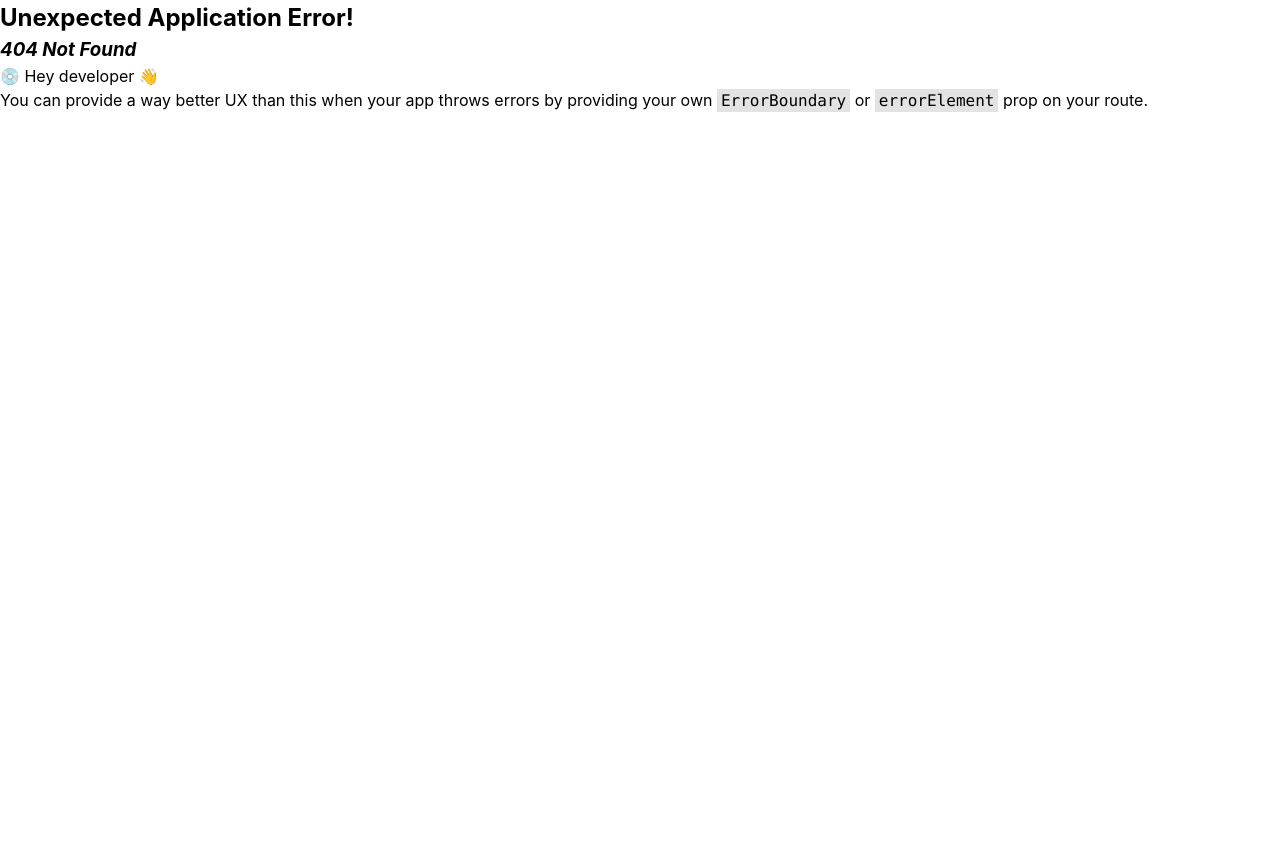
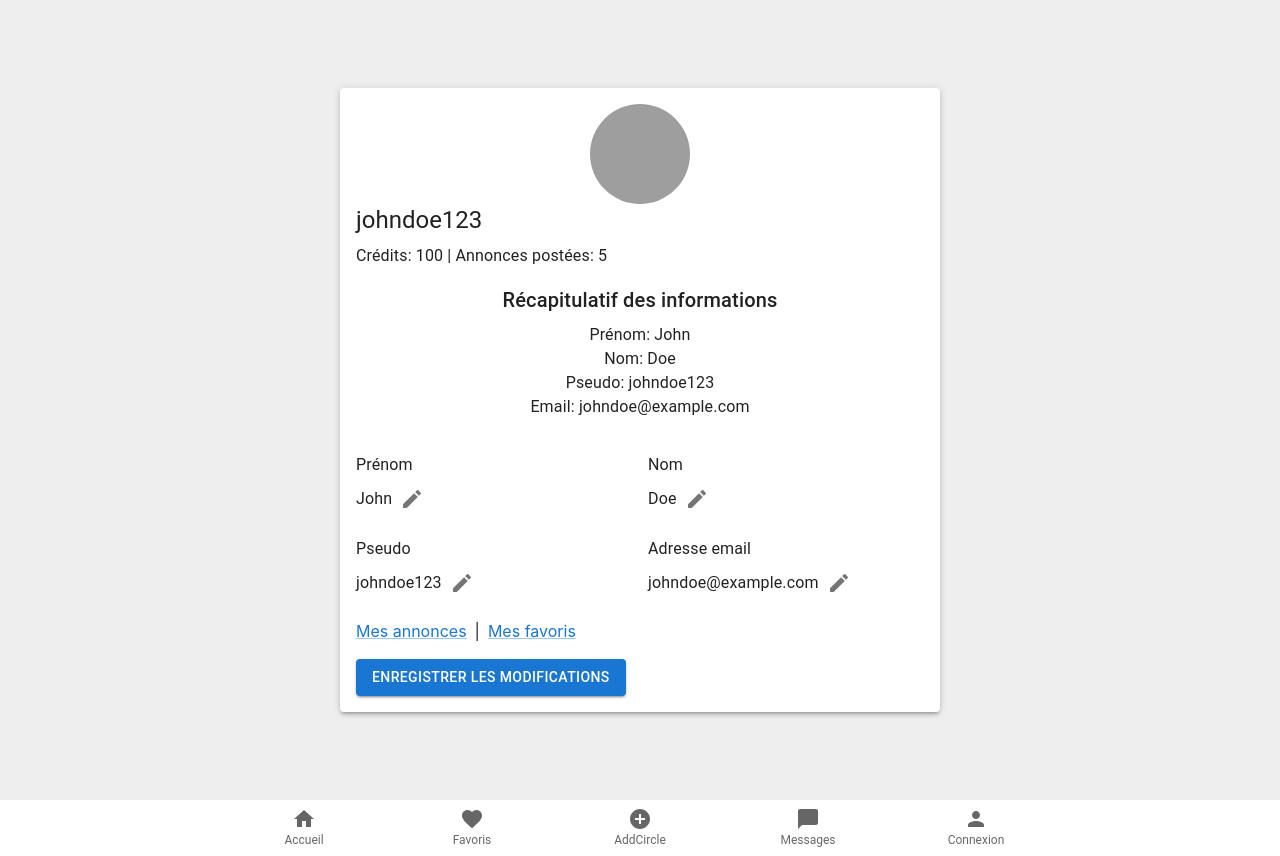
Before and after one commit to VinceBmmrt/projet-2-sensi-bd, a React (Vite) app: page /profil in a window 1280 px wide. Before the commit this address had no page. Before the commit the page ends 800 px from the top, so only its background shows below. Built offline with nearby package versions, Linux system fonts and the light colour scheme; grey boxes are pictures that could not be loaded.

Commit message:
Add dynamic profil page with editable information and log the new user profil informations

```diff
--- /dev/null
+++ b/src/components/ProfilPage/ProfilPage.tsx
@@ -0,0 +1,150 @@
+import React, { useState } from 'react';
+import {
+  Paper,
+  Typography,
+  Avatar,
+  IconButton,
+  TextField,
+  Link,
+  Button,
+  Grid,
+  Box,
+} from '@mui/material';
+import EditIcon from '@mui/icons-material/Edit';
+
+function EditableField({ label, value, onSave }) {
+  const [isEditing, setIsEditing] = useState(false);
+  const [fieldValue, setFieldValue] = useState(value);
+
+  const handleEditClick = () => {
+    setIsEditing(true);
+  };
+
+  const handleSaveClick = () => {
+    onSave(fieldValue);
+    setIsEditing(false);
+  };
+
+  return (
+    <Grid item xs={12} md={6}>
+      <Typography variant="subtitle1">{label}</Typography>
+      {isEditing ? (
+        <div style={{ display: 'flex' }}>
+          <TextField
+            fullWidth
+            value={fieldValue}
+            onChange={(e) => setFieldValue(e.target.value)}
+          />
+          <IconButton onClick={handleSaveClick}>
+            <EditIcon />
+          </IconButton>
+        </div>
+      ) : (
+        <div style={{ display: 'flex', alignItems: 'center' }}>
+          <Typography>{value}</Typography>
+          <IconButton onClick={handleEditClick}>
+            <EditIcon />
+          </IconButton>
+        </div>
+      )}
+    </Grid>
+  );
+}
+
+function UserProfilePage() {
+  const [userData, setUserData] = useState({
+    firstName: 'John',
+    lastName: 'Doe',
+    username: 'johndoe123',
+    email: 'johndoe@example.com',
+    credits: 100,
+    postedAds: 5,
+  });
+
+  const handleInputChange = (field, value) => {
+    setUserData((prevData) => ({ ...prevData, [field]: value }));
+  };
+
+  const handleSaveClick = () => {
+    // Ajoutez ici la logique de sauvegarde des modifications
+    console.log('newInfo', userData);
+  };
+
+  return (
+    <Box
+      display="flex"
+      flexDirection="column"
+      alignItems="center"
+      justifyContent="center"
+      minHeight="100vh"
+    >
+      <Paper
+        elevation={3}
+        style={{
+          padding: 16,
+          maxWidth: 600,
+          width: '100%',
+        }}
+      >
+        <Avatar
+          alt="User Avatar"
+          src="/path/to/avatar.jpg"
+          sx={{ width: 100, height: 100, marginBottom: 2, margin: 'auto' }}
+        />
+        <Typography variant="h5" gutterBottom>
+          {userData.username}
+        </Typography>
+        <Typography>
+          Crédits: {userData.credits} | Annonces postées: {userData.postedAds}
+        </Typography>
+        <div style={{ marginTop: 16, textAlign: 'center' }}>
+          <Typography variant="h6" gutterBottom>
+            Récapitulatif des informations
+          </Typography>
+          <Typography>Prénom: {userData.firstName}</Typography>
+          <Typography>Nom: {userData.lastName}</Typography>
+          <Typography>Pseudo: {userData.username}</Typography>
+          <Typography>Email: {userData.email}</Typography>
+        </div>
+        <Grid container spacing={2} style={{ marginTop: 16 }}>
+          <EditableField
+            label="Prénom"
+            value={userData.firstName}
+            onSave={(value) => handleInputChange('firstName', value)}
+          />
+          <EditableField
+            label="Nom"
+            value={userData.lastName}
+            onSave={(value) => handleInputChange('lastName', value)}
+          />
+          <EditableField
+            label="Pseudo"
+            value={userData.username}
+            onSave={(value) => handleInputChange('username', value)}
+          />
+          <EditableField
+            label="Adresse email"
+            value={userData.email}
+            onSave={(value) => handleInputChange('email', value)}
+          />
+        </Grid>
+
+        <div style={{ marginTop: 16 }}>
+          <Link href="/mes-annonces">Mes annonces</Link>
+          <span style={{ margin: '0 8px' }}>|</span>
+          <Link href="/mes-favoris">Mes favoris</Link>
+        </div>
+        <Button
+          variant="contained"
+          color="primary"
+          style={{ marginTop: 16 }}
+          onClick={handleSaveClick}
+        >
+          Enregistrer les modifications
+        </Button>
+      </Paper>
+    </Box>
+  );
+}
+
+export default UserProfilePage;
--- a/src/routes.tsx
+++ b/src/routes.tsx
@@ -3,6 +3,7 @@ import App from './components/App/App';
 import Home from './components/Home/Home';
 import Login from './components/Login/Login';
 import AddPostPage from './components/AddPostPage/AddPostPage';
+import UserProfilePage from './components/ProfilPage/ProfilPage';
 
 // eslint-disable-next-line import/prefer-default-export
 export const router = createBrowserRouter([
@@ -24,6 +25,10 @@ export const router = createBrowserRouter([
         path: '/new-post',
         element: <AddPostPage />,
       },
+      {
+        path: '/profil',
+        element: <UserProfilePage />,
+      },
     ],
   },
 ]);
```
